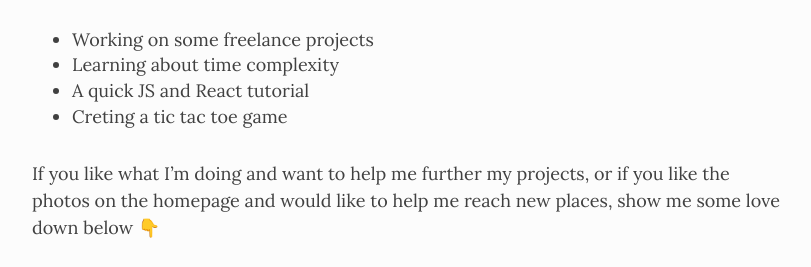
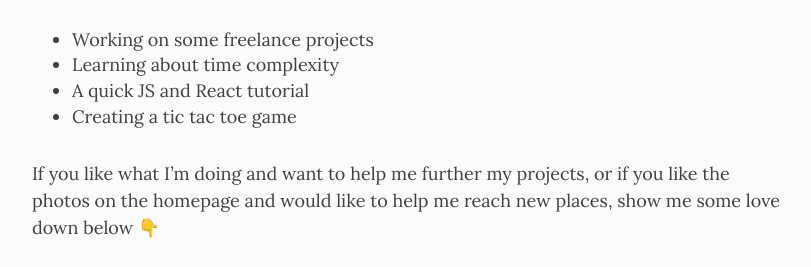
Before and after one commit to benattali/benattali.github.io, a Jekyll site: the page built from projects.md, in a window 1280 px wide and 900 px high, scrolled down 816 px, cut to the strip 155-422 px from the top of the window. Shown: the whole strip, without its empty margins (233-1044 px from the left). Built offline with Jekyll 4.4.1, drawn with Linux system fonts in a browser that asks for light colours; nearby versions of some CDN libraries.

Commit message:
Update projects.md

```diff
--- a/projects.md
+++ b/projects.md
@@ -24,7 +24,7 @@ What's next for me:
 * Working on some freelance projects
 * Learning about time complexity
 * A quick JS and React tutorial
-* Creting a tic tac toe game
+* Creating a tic tac toe game
 
 If you like what I'm doing and want to help me further my projects, or if you like the photos on the homepage and would like to help me reach new places, show me some love down below 👇
 
```
